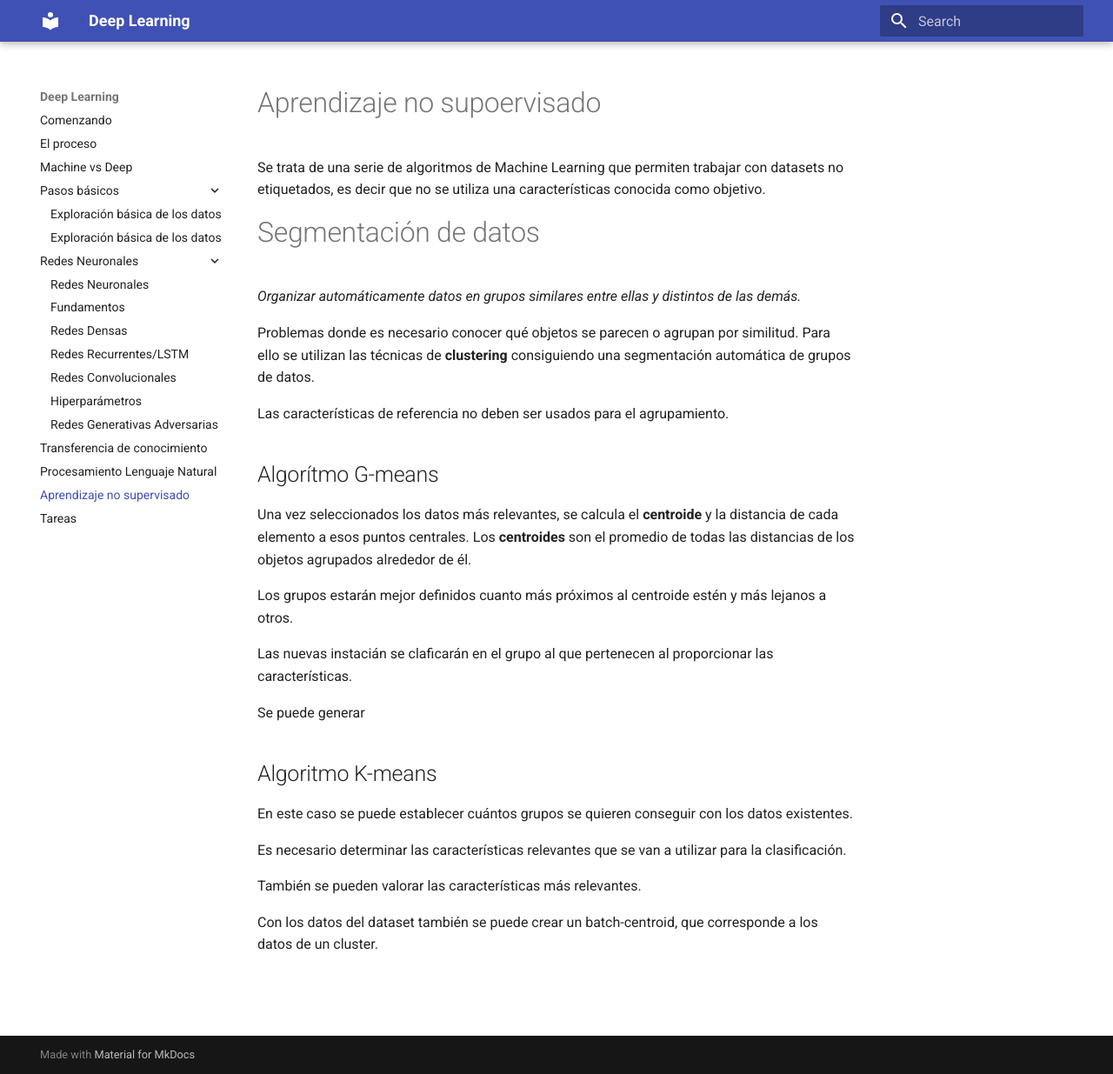
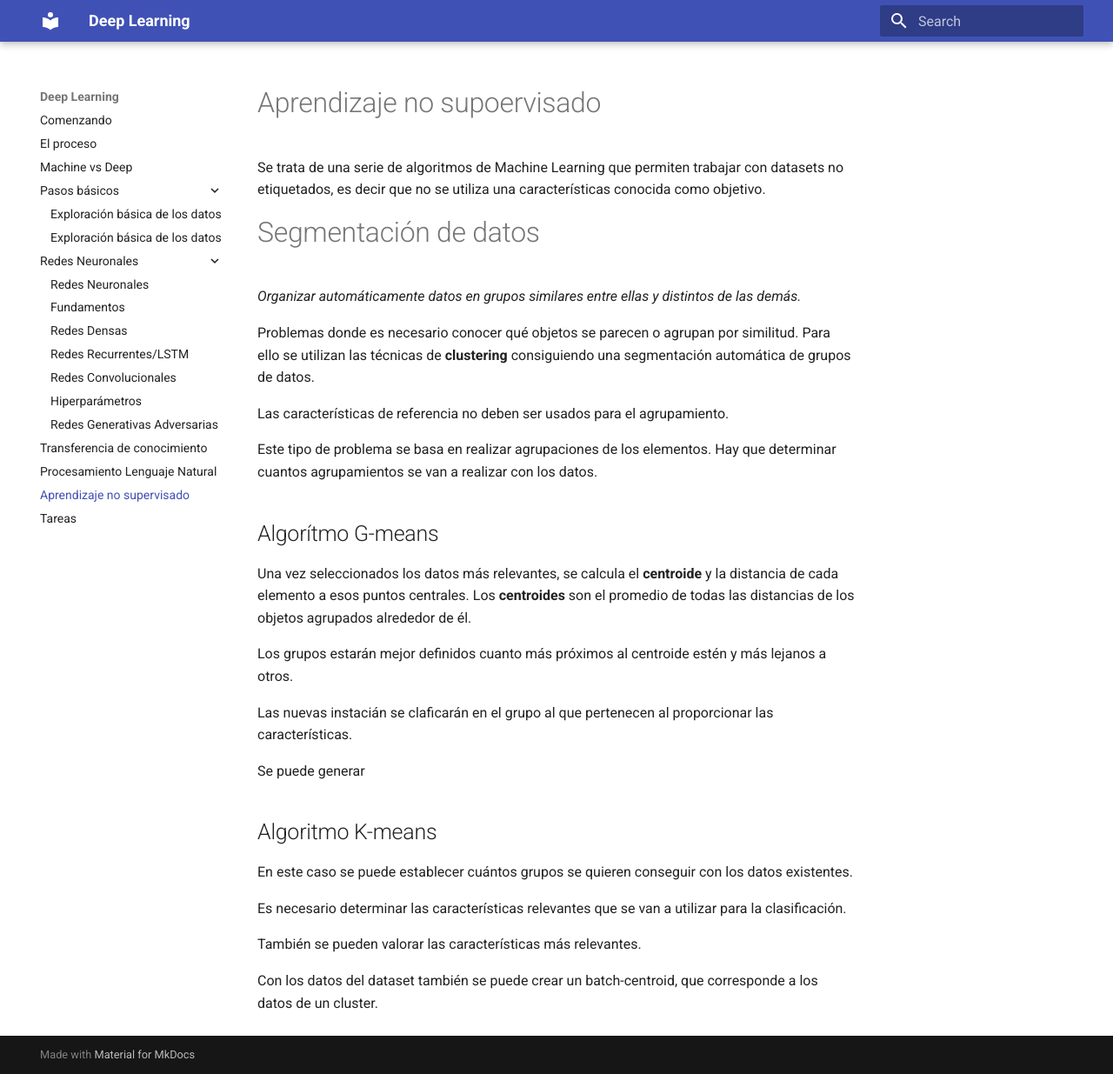
Before and after one commit to sever8a/neuronal, an MkDocs documentation site: the page built from zonex/no_supervisado.md, in a window 1280 px wide and 1235 px high. Shown: the whole window at 87% size. Built offline with MkDocs 1.6.1 and Material for MkDocs 9.7.7, drawn with Linux system fonts in a browser that asks for light colours.

Commit message:
poca cosa

```diff
--- a/zonex/no_supervisado.md
+++ b/zonex/no_supervisado.md
@@ -9,6 +9,8 @@ Se trata de una serie de algoritmos de Machine Learning que permiten trabajar co
 Problemas donde es necesario conocer qué objetos se parecen o agrupan por similitud. Para ello se utilizan las técnicas de **clustering** consiguiendo una segmentación automática de grupos de datos.
 
 Las características de referencia no deben ser usados para el agrupamiento.
+
+Este tipo de problema se basa en realizar agrupaciones de los elementos. Hay que determinar cuantos agrupamientos se van a realizar con los datos.
 
 ## Algorítmo G-means
 
```
